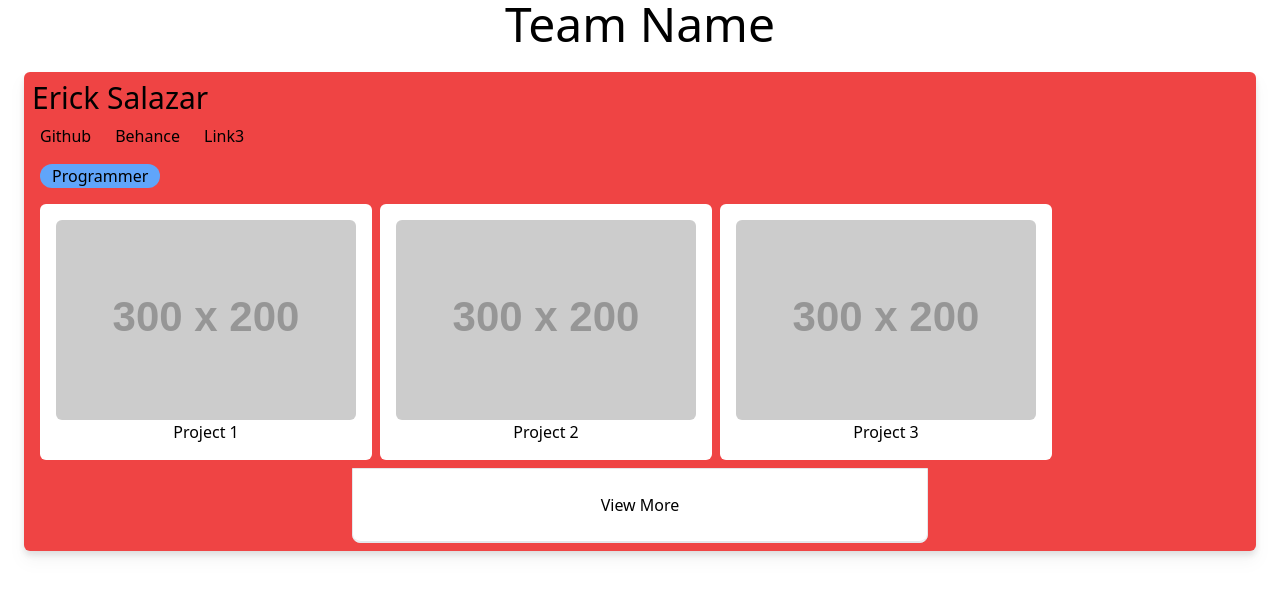
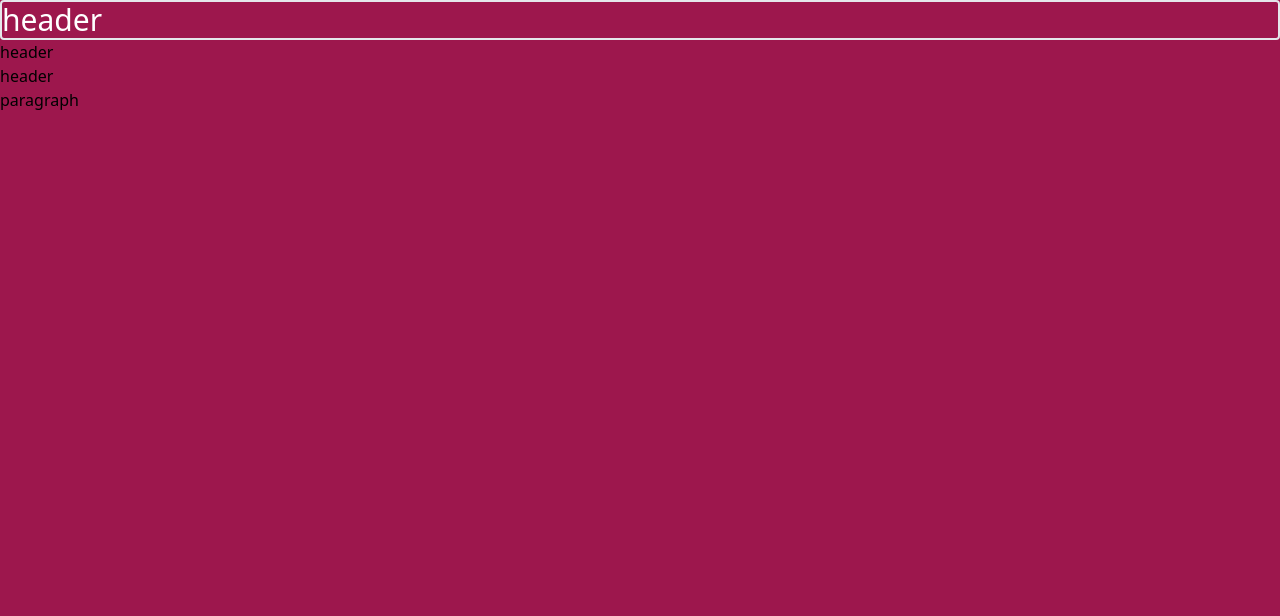
Before and after one commit to GenesisHer/Dev-Portfolio, a plain HTML site: page index.html in a window 1280 px wide. Drawn offline with nearby package versions, Linux system fonts and the light colour scheme; placeholder pictures from the web are drawn by us; a web font is replaced by a local one.

Commit message:
Update index.html

```diff
--- a/index.html
+++ b/index.html
@@ -1,107 +1,15 @@
 <!DOCTYPE html>
-<html lang="en">
-  <head>
-    <meta charset="UTF-8" />
-    <meta http-equiv="X-UA-Compatible" content="IE=edge" />
-    <meta name="viewport" content="width=device-width, initial-scale=1.0" />
-    <link rel="preconnect" href="https://fonts.googleapis.com">
-    <link rel="preconnect" href="https://fonts.gstatic.com" crossorigin>
-    <link href="https://fonts.googleapis.com/css2?family=Roboto+Condensed:ital,wght@0,300;1,300;1,400&family=Shantell+Sans:ital,wght@0,300;0,400;0,500;1,300;1,400&display=swap" rel="stylesheet">
-    <script src="https://cdn.tailwindcss.com"></script>
-    <link rel="stylesheet" href="./main.css">
-    <script
-      defer
-      src="https://cdn.jsdelivr.net/npm/alpinejs@3.x.x/dist/cdn.min.js"
-    ></script>
-    <title>Team Portfolio</title>
-  </head>
-  <body class="w-full">
-    <div class="w-full items-center justify-center text-center">
-      <h1 class="text-5xl">Team Name</h1>
-      <div class="container">
-      <div class="w-full p-6 relative">
-        <section id="erik" class="container bg-red-500 rounded-md p-2 relative drop-shadow-lg">
-          <div class="gap-6">
-            <h1 class="text-3xl text-left ff">Erick Salazar</h1>
-            <ul class="flex gap-2">
-                <li class="p-2"><a href="">Github</a></li>
-                <li class="p-2"><a href="">Behance</a></li>
-                <li class="p-2"><a href="">Link3</a></li>
-              </ul>
-            <ul class="flex">
-                <li class="p-2"><button class="rounded-full bg-blue-400 px-3 text-left">Programmer</button></li>
-            </ul>
-
-
-          <img
-            class="absolute top-0 right-0 md:hidden rounded-tr-md shadow-lg"
-            src="https://via.placeholder.com/100"
-          />
-          <ul
-            class="w-[310px] md:w-full flex overflow-x-scroll snap-x p-2 gap-2"
-          >
-            <li class="min-w-[310px] snap-center bg-white p-4 rounded-md">
-              <a href=""
-                ><img
-                  class="rounded-md"
-                  src="https://via.placeholder.com/300x200"
-              /></a>
-              <h4 class="text-center">Project 1</h4>
-            </li>
-            <li class="min-w-[300px] snap-center bg-white p-4 rounded-md">
-              <a href=""
-                ><img
-                  class="rounded-md"
-                  src="https://via.placeholder.com/300x200"
-              /></a>
-              <h4 class="text-center">Project 2</h4>
-            </li>
-            <li class="min-w-[300px] snap-center bg-white p-4 rounded-md">
-              <a href=""
-                ><img
-                  class="rounded-md"
-                  src="https://via.placeholder.com/300x200"
-              /></a>
-              <h4 class="text-center">Project 3</h4>
-            </li>
-          </ul>
-          <div class="bg-white max-w-xl mx-auto border border-gray-200 rounded-b-lg">
-            <ul class="shadow-box">
-              <li
-                class="relative border-b border-gray-200 rounded-b-lg"
-                x-data="{selected:null}"
-              >
-                <button
-                  type="button"
-                  class="w-full px-8 py-6 text-left rounded-md"
-                  @click="selected !== 1 ? selected = 1 : selected = null"
-                >
-                  <div class="flex items-center justify-center">
-                    <span class="text-center">View More</span>
-                    <span class="ico-plus"></span>
-                  </div>
-                </button>
-
-                <div
-                  class="relative overflow-hidden transition-all max-h-0 duration-700"
-                  x-ref="container1"
-                  x-bind:style="selected == 1 ? 'max-height: ' + $refs.container1.scrollHeight + 'px' : ''"
-                >
-                  <div class="p-6">
-                    <p>
-                        <!-- Code Below -->
-                        What Ideas Can You Think Of?
-                        <!-- Code Above -->
-                    </p>
-                  </div>
-                </div>
-              </li>
-            </ul>
-          </div>
-        </section>
-      </div>
-      </div>
-    </div>
-    <script src="./main.js"></script>
-  </body>
+<html>
+    <head>
+        <script src="https://cdn.tailwindcss.com"></script>
+        <title>
+            ahhh
+        </title>
+    </head>
+    <body class="bg-pink-800">
+        <h1 class="text-white text-3xl border-2 border-solid rounded">header</h1>
+        <h2>header</h2>
+        <h3>header</h3>
+        <p>paragraph</p>
+    </body>
 </html>
```
